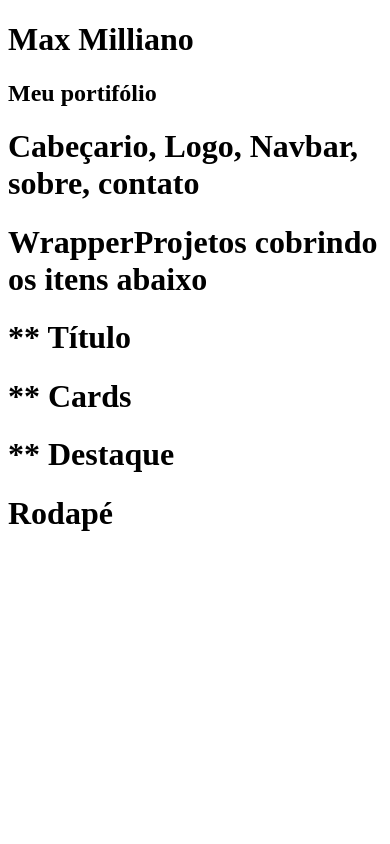
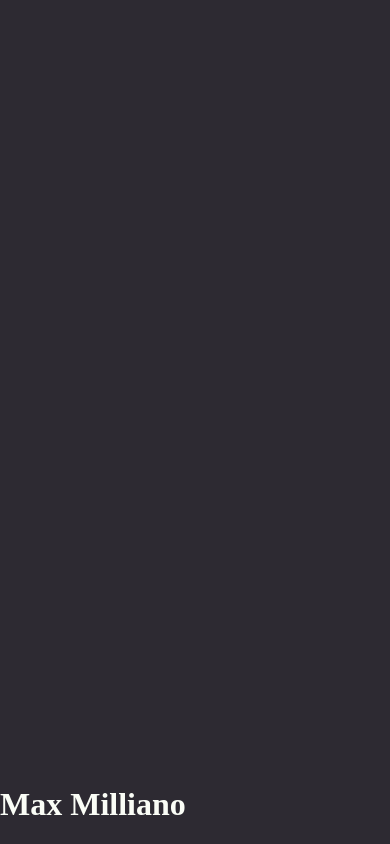
Before and after one commit to Eletromaximus/MaxMillianoJAMStackAlura, a Next.js app: page / in a window 390 px wide. Built offline with nearby package versions, Linux system fonts and the light colour scheme.

Commit message:
feat(themes created): darktheme and LightTheme created

```diff
--- a/pages/_app.tsx
+++ b/pages/_app.tsx
@@ -2,6 +2,10 @@
 import React from 'react';
 import type { AppProps } from 'next/app';
 import Head from 'next/head';
+
+import { ThemeProvider } from 'styled-components';
+import GlobalStyle from '../src/theme/GlobalStyle';
+import { darkTheme } from '../src/theme/colors';
 
 function MyApp({ Component, pageProps }: AppProps) {
   return (
@@ -13,7 +17,11 @@ function MyApp({ Component, pageProps }: AppProps) {
           rel="stylesheet"
         />
       </Head>
-      <Component {...pageProps} />
+      <ThemeProvider theme={darkTheme}>
+        <GlobalStyle />
+        <Component {...pageProps} />
+      </ThemeProvider>
+
     </>
   );
 }
--- a/pages/index.tsx
+++ b/pages/index.tsx
@@ -1,18 +1,23 @@
 import React from 'react';
 import Capa from '../src/commons/Capa';
+import { Box } from '../src/fundation/Box';
 
 export default function Home() {
   return (
-    <div>
+    <Box
+      flex="1"
+      display="flex"
+      flexWrap="wrap"
+      flexDirection="column"
+      justifyContent="space-between"
+    >
 
-      <Capa />
-      <h1>Cabeçario, Logo, Navbar, sobre, contato</h1>
-      <h1>WrapperProjetos cobrindo os itens abaixo</h1>
-      <h1>** Título</h1>
-      <h1>** Cards</h1>
-      <h1>** Destaque</h1>
-      <h1>Rodapé</h1>
+      <div>
+        <div />
+      </div>
 
-    </div>
+      <h1>Max Milliano</h1>
+
+    </Box>
   );
 }
--- /dev/null
+++ b/src/fundation/Box/index.ts
@@ -0,0 +1,24 @@
+import styled from 'styled-components'
+import propToStyle from '../../theme/utils/propToStyle'
+
+interface IBox {
+  display?: string | object;
+  flexDirection?: string | object;
+  justifyContent?: string | object
+  flex?: string | object;
+  flexWrap?: string | object;
+  backgroundImage?: string | object;
+  backgroundRepeat?: string | object;
+  backgroundPosition?: string | object
+}
+
+export const Box = styled.div<IBox>`
+  ${propToStyle('display')}
+  ${propToStyle('flexDirection')}
+  ${propToStyle('justifyContent')}
+  ${propToStyle('flex')}
+  ${propToStyle('flexWrap')}
+  ${propToStyle('backgroundImage')}
+  ${propToStyle('backgroundRepeat')}
+  ${propToStyle('backgroundPosition')}
+`
--- /dev/null
+++ b/src/theme/GlobalStyle.ts
@@ -0,0 +1,30 @@
+import { createGlobalStyle } from 'styled-components';
+import { normalize } from 'styled-normalize';
+import breakpoints from './breakpoints';
+
+const GlobalStyle = createGlobalStyle`
+  * {
+    box-sizing: border-box;
+  }
+  /* Full height layout */
+  ${normalize}
+  body {
+    margin: 0;
+    padding: 0;
+    font-family: '\'Lato\', sans-serif';
+    background: ${({ theme }) => theme.background};
+    color: ${({ theme }) => theme.text}
+  }
+
+  html, body {
+    display: flex;
+    min-height: 100vh;
+    width: 100%;
+  }
+  #__next {
+    flex: 1;
+    display: flex;
+    flex-direction: column;
+  }
+`;
+export default GlobalStyle;
--- /dev/null
+++ b/src/theme/colors.ts
@@ -0,0 +1,15 @@
+export const lightTheme = {
+  text: '#fffded',
+  primary: '#ffb17a',
+  secundary: '#fce762',
+
+  background: '#4f4789',
+};
+
+export const darkTheme = {
+  text: '#fafdf6',
+  primary: '#eeefa8',
+  secundary: '#ddd92a',
+
+  background: '#2d2a32',
+};
--- a/src/theme/index.tsx
+++ b/src/theme/index.tsx
@@ -1,4 +1,5 @@
 import breakpoints from './breakpoints';
+import { darkTheme, lightTheme } from './colors'
 
 const theme = {
   fontFamily: '\'Lato\', sans-serif',
--- /dev/null
+++ b/src/theme/utils/breakpointsMedia.ts
@@ -0,0 +1,18 @@
+import { css, FlattenSimpleInterpolation } from 'styled-components';
+import breakpoints from '../breakpoints';
+
+export default function breakpointsMedia(
+  cssByBreakpoint: Record<string, FlattenSimpleInterpolation>,
+) {
+  const breakpointNames = Object.keys(breakpoints);
+
+  return breakpointNames
+    .filter((breakpointName) => Boolean(cssByBreakpoint[breakpointName]))
+    .map(
+      (breakpointName) => css`
+        @media only screen and (min-width: ${breakpoints[breakpointName]}px) {
+          ${cssByBreakpoint[breakpointName]}
+        }
+      `,
+    );
+}
--- /dev/null
+++ b/src/theme/utils/propToStyle.ts
@@ -0,0 +1,36 @@
+import { css } from 'styled-components';
+import breakpointsMedia from './breakpointsMedia';
+
+export default function propToStyle(propName: string) {
+  return (props: Record<string, any>) => {
+    const propValue = props[propName];
+
+    if (typeof propValue === 'string' || typeof propValue === 'number') {
+      return {
+        [propName]: propValue,
+      };
+    }
+
+    if (typeof propValue === 'object') {
+      return css`
+        ${breakpointsMedia({
+    ...(propValue.xs && {
+      xs: { [propName]: propValue.xs },
+    }),
+    ...(propValue.sm && {
+      sm: { [propName]: propValue.sm },
+    }),
+    ...(propValue.md && {
+      md: { [propName]: propValue.md },
+    }),
+    ...(propValue.lg && {
+      lg: { [propName]: propValue.lg },
+    }),
+    ...(propValue.xl && {
+      xl: { [propName]: propValue.xl },
+    }),
+  })}
+      `;
+    }
+  };
+}
```
Also changed, not shown: package.json (+9 -2 lines), src/theme/styled.d.ts (added, +13 -0 lines), .eslintrc.json, 1 other file (tests, documents, lock files or other folders).
